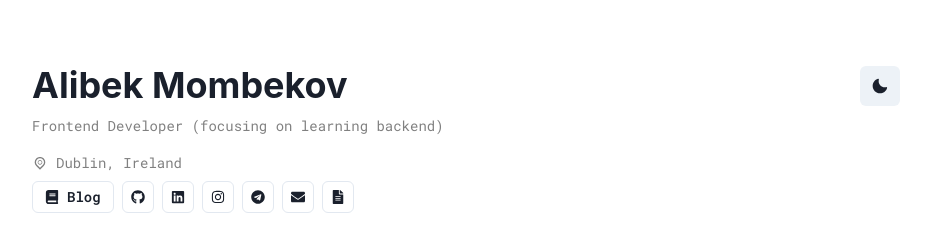
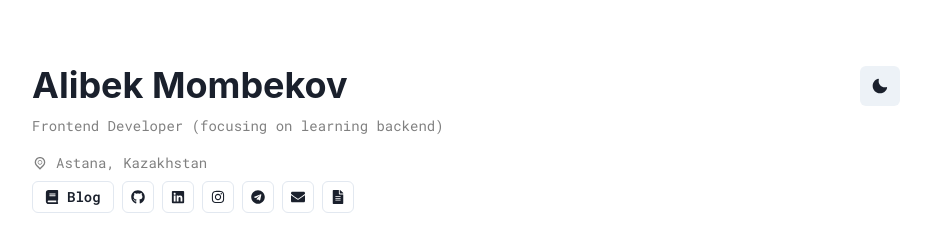
Before and after one commit to olimeme/oli-homepage-v2, a React (Create React App) app: page /blog in a window 1280 px wide. Shown: the top 242 px of the page, without its empty margins (174-1105 px from the left). Built offline with nearby package versions, Linux system fonts and the light colour scheme.

Commit message:
change location

```diff
--- a/src/info.js
+++ b/src/info.js
@@ -1,7 +1,7 @@
 export const navInfo = {
   name: "Alibek Mombekov",
   position: "Frontend Developer (focusing on learning backend)",
-  location: "Dublin, Ireland",
+  location: "Astana, Kazakhstan",
   locationUrl: "https://maps.app.goo.gl/fQA5s5kWE3VUW4XC7",
   githubLink: "https://github.com/olimeme",
   telegramLink: "https://t.me/olimeme",
```
